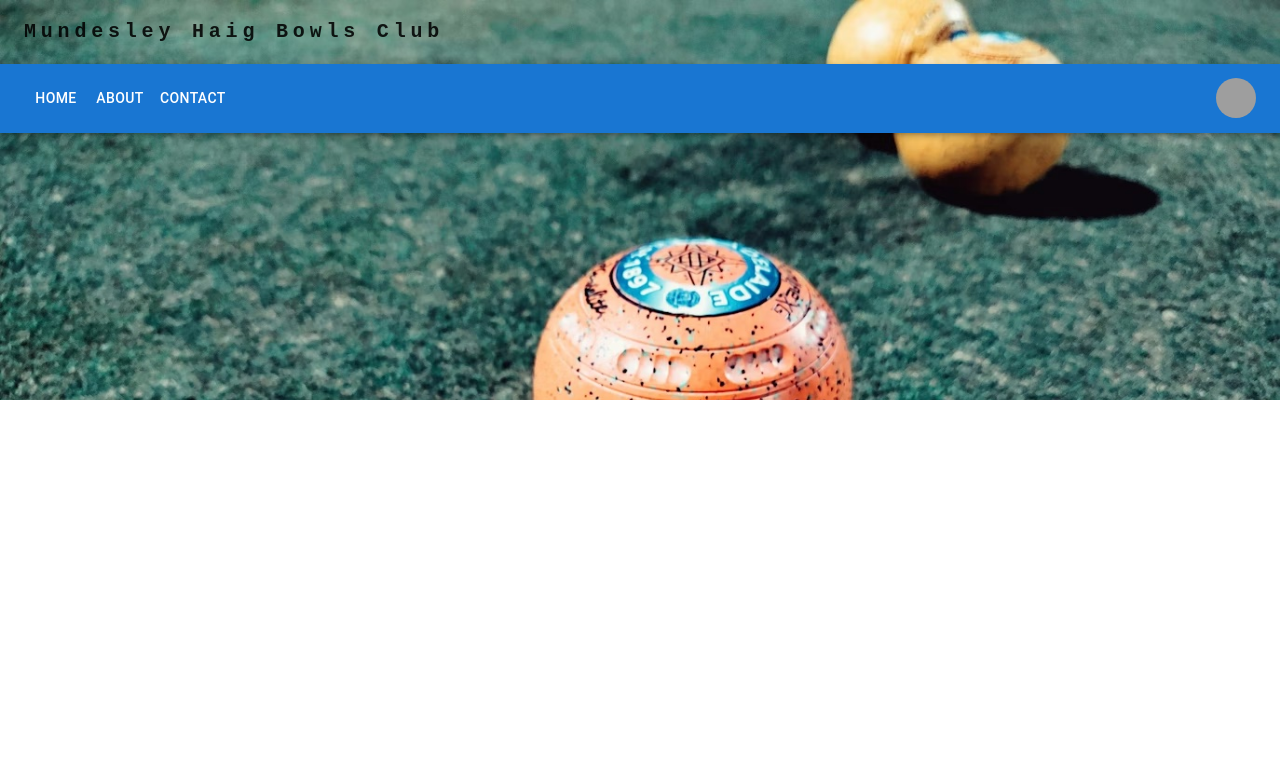
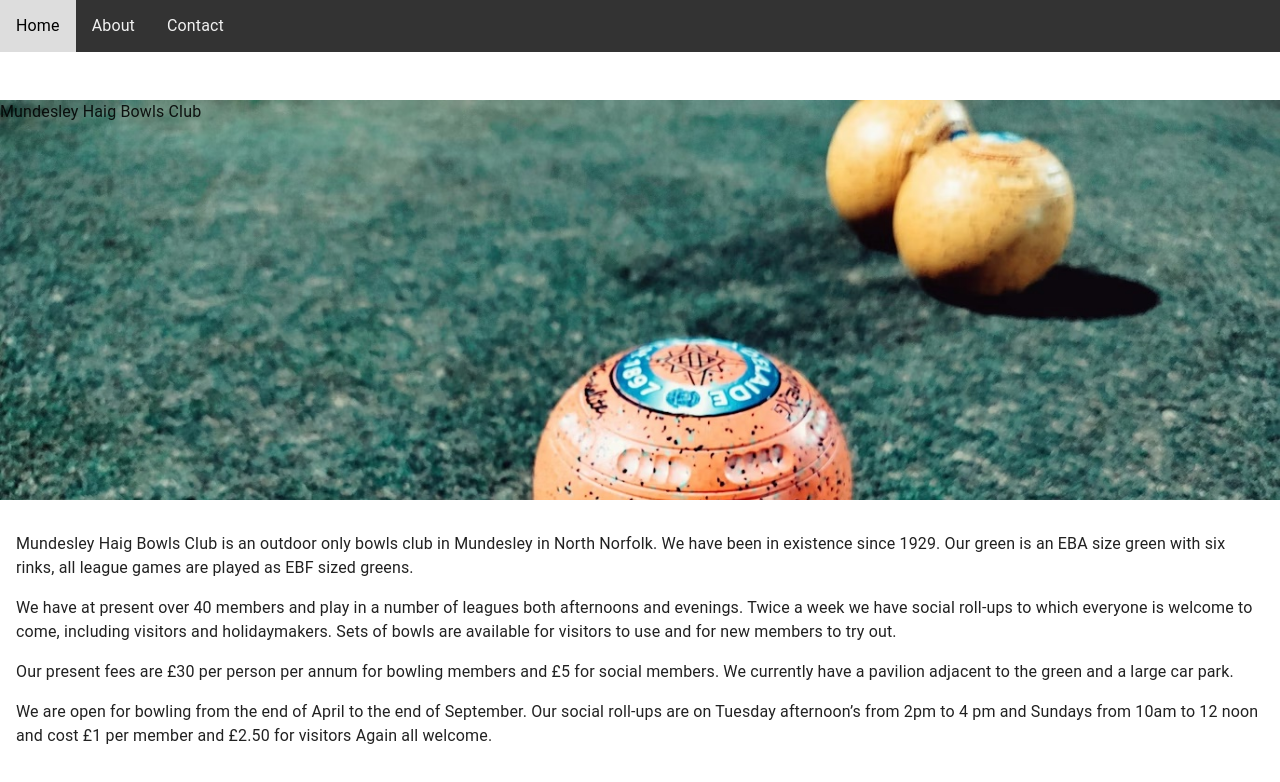
Before and after one commit to tomwinskell/bowls-frontend, a React (Vite) app: page / in a window 1280 px wide. Shown: the top 782 px of the page. Built offline with nearby package versions, Linux system fonts and the light colour scheme; grey boxes are pictures that could not be loaded.

Commit message:
Modified navigation bar to original design, not material MUI

```diff
--- a/src/App.tsx
+++ b/src/App.tsx
@@ -1,11 +1,13 @@
 import { CssBaseline } from '@mui/material';
 import Header from './assets/layouts/Header';
+import Body from './assets/layouts/Body';
 
 function App() {
   return (
     <>
       <CssBaseline />
       <Header />
+      <Body />
     </>
   );
 }
--- /dev/null
+++ b/src/assets/components/Content.tsx
@@ -0,0 +1,8 @@
+import React from 'react';
+
+interface ContentProps {
+  children: React.ReactNode;
+}
+export default function Content({ children }: ContentProps) {
+  return <div>{children}</div>;
+}
--- a/src/assets/components/FullWidthImage.tsx
+++ b/src/assets/components/FullWidthImage.tsx
@@ -7,7 +7,6 @@ export default function FullWidthImage({
   content: React.ReactNode;
 }) {
   return (
-    <>
     <Box
       sx={{
         backgroundImage: `url(${image})`,
@@ -17,6 +16,5 @@ export default function FullWidthImage({
     >
       {content}
     </Box>
-    </>
   );
 }
--- a/src/assets/components/Heading.tsx
+++ b/src/assets/components/Heading.tsx
@@ -1,29 +1,3 @@
-import Typography from '@mui/material/Typography';
-import { Container, Toolbar } from '@mui/material';
-
-function Heading() {
-  return (
-      <Container maxWidth="xl">
-        <Toolbar disableGutters>
-          <Typography
-            variant="h6"
-            noWrap
-            component="a"
-            href="#app-bar-with-responsive-menu"
-            sx={{
-              mr: 2,
-              display: { xs: 'none', md: 'flex' },
-              fontFamily: 'monospace',
-              fontWeight: 700,
-              letterSpacing: '.3rem',
-              color: 'inherit',
-              textDecoration: 'none',
-            }}
-          >
-            Mundesley Haig Bowls Club
-          </Typography>
-        </Toolbar>
-      </Container>
-  );
+export default function Heading() {
+  return <>Mundesley Haig Bowls Club</>;
 }
-export default Heading;
--- a/src/assets/components/Navigation.tsx
+++ b/src/assets/components/Navigation.tsx
@@ -1,146 +1,37 @@
-import * as React from 'react';
-import AppBar from '@mui/material/AppBar';
-import Box from '@mui/material/Box';
-import Toolbar from '@mui/material/Toolbar';
-import IconButton from '@mui/material/IconButton';
-import Typography from '@mui/material/Typography';
-import Menu from '@mui/material/Menu';
-import MenuIcon from '@mui/icons-material/Menu';
-import Container from '@mui/material/Container';
-import Avatar from '@mui/material/Avatar';
-import Button from '@mui/material/Button';
-import Tooltip from '@mui/material/Tooltip';
-import MenuItem from '@mui/material/MenuItem';
+/** @jsxImportSource @emotion/react */
+import { css } from '@emotion/react';
 
 const pages = ['Home', 'About', 'Contact'];
-const settings = ['Profile', 'Account', 'Dashboard', 'Logout'];
 
-function ResponsiveAppBar() {
-  const [anchorElNav, setAnchorElNav] = React.useState<null | HTMLElement>(
-    null
-  );
-  const [anchorElUser, setAnchorElUser] = React.useState<null | HTMLElement>(
-    null
-  );
+const navbar = css({
+  overflow: 'hidden',
+  backgroundColor: '#333',
+  position: 'fixed',
+  top: '0',
+  width: '100vw',
+});
 
-  const handleOpenNavMenu = (event: React.MouseEvent<HTMLElement>) => {
-    setAnchorElNav(event.currentTarget);
-  };
-  const handleOpenUserMenu = (event: React.MouseEvent<HTMLElement>) => {
-    setAnchorElUser(event.currentTarget);
-  };
+const navbarLink = css({
+  float: 'left',
+  display: 'block',
+  color: '#f2f2f2',
+  textAlign: 'center',
+  padding: '14px 16px',
+  textDecoration: 'none',
+  '&:hover': {
+    background: '#ddd',
+    color: 'black',
+  },
+});
 
-  const handleCloseNavMenu = () => {
-    setAnchorElNav(null);
-  };
-
-  const handleCloseUserMenu = () => {
-    setAnchorElUser(null);
-  };
-
+export default function Navigation() {
   return (
-    <AppBar position="static">
-      <Container maxWidth="xl">
-        <Toolbar disableGutters>
-
-          <Box sx={{ flexGrow: 1, display: { xs: 'flex', md: 'none' } }}>
-            <IconButton
-              size="large"
-              aria-label="account of current user"
-              aria-controls="menu-appbar"
-              aria-haspopup="true"
-              onClick={handleOpenNavMenu}
-              color="inherit"
-            >
-              <MenuIcon />
-            </IconButton>
-            <Menu
-              id="menu-appbar"
-              anchorEl={anchorElNav}
-              anchorOrigin={{
-                vertical: 'bottom',
-                horizontal: 'left',
-              }}
-              keepMounted
-              transformOrigin={{
-                vertical: 'top',
-                horizontal: 'left',
-              }}
-              open={Boolean(anchorElNav)}
-              onClose={handleCloseNavMenu}
-              sx={{ display: { xs: 'block', md: 'none' } }}
-            >
-              {pages.map((page) => (
-                <MenuItem key={page} onClick={handleCloseNavMenu}>
-                  <Typography sx={{ textAlign: 'center' }}>{page}</Typography>
-                </MenuItem>
-              ))}
-            </Menu>
-          </Box>
-
-          <Typography
-            variant="h5"
-            noWrap
-            component="a"
-            href="#app-bar-with-responsive-menu"
-            sx={{
-              mr: 2,
-              display: { xs: 'flex', md: 'none' },
-              flexGrow: 1,
-              fontFamily: 'monospace',
-              fontWeight: 700,
-              letterSpacing: '.3rem',
-              color: 'inherit',
-              textDecoration: 'none',
-            }}
-          >
-            Bowls Club
-          </Typography>
-          <Box sx={{ flexGrow: 1, display: { xs: 'none', md: 'flex' } }}>
-            {pages.map((page) => (
-              <Button
-                key={page}
-                onClick={handleCloseNavMenu}
-                sx={{ my: 2, color: 'white', display: 'block' }}
-              >
-                {page}
-              </Button>
-            ))}
-          </Box>
-          <Box sx={{ flexGrow: 0 }}>
-            <Tooltip title="Open settings">
-              <IconButton onClick={handleOpenUserMenu} sx={{ p: 0 }}>
-                <Avatar alt="Remy Sharp" src="/static/images/avatar/2.jpg" />
-              </IconButton>
-            </Tooltip>
-            <Menu
-              sx={{ mt: '45px' }}
-              id="menu-appbar"
-              anchorEl={anchorElUser}
-              anchorOrigin={{
-                vertical: 'top',
-                horizontal: 'right',
-              }}
-              keepMounted
-              transformOrigin={{
-                vertical: 'top',
-                horizontal: 'right',
-              }}
-              open={Boolean(anchorElUser)}
-              onClose={handleCloseUserMenu}
-            >
-              {settings.map((setting) => (
-                <MenuItem key={setting} onClick={handleCloseUserMenu}>
-                  <Typography sx={{ textAlign: 'center' }}>
-                    {setting}
-                  </Typography>
-                </MenuItem>
-              ))}
-            </Menu>
-          </Box>
-        </Toolbar>
-      </Container>
-    </AppBar>
+    <div css={navbar}>
+      {pages.map((page) => (
+        <a key={page} href={page} css={navbarLink}>
+          {page}
+        </a>
+      ))}
+    </div>
   );
 }
-export default ResponsiveAppBar;
--- /dev/null
+++ b/src/assets/layouts/Body.tsx
@@ -0,0 +1,40 @@
+/** @jsxImportSource @emotion/react */
+import { css } from '@emotion/react';
+import Content from '../components/Content';
+
+const divStyle = css({
+  padding: '1rem',
+});
+
+export default function Body() {
+  return (
+    <div css={divStyle}>
+      <Content>
+        <p>
+          Mundesley Haig Bowls Club is an outdoor only bowls club in Mundesley
+          in North Norfolk. We have been in existence since 1929. Our green is
+          an EBA size green with six rinks, all league games are played as EBF
+          sized greens.
+        </p>
+        <p>
+          We have at present over 40 members and play in a number of leagues
+          both afternoons and evenings. Twice a week we have social roll-ups to
+          which everyone is welcome to come, including visitors and
+          holidaymakers. Sets of bowls are available for visitors to use and for
+          new members to try out.
+        </p>
+        <p>
+          Our present fees are £30 per person per annum for bowling members and
+          £5 for social members. We currently have a pavilion adjacent to the
+          green and a large car park.
+        </p>
+        <p>
+          We are open for bowling from the end of April to the end of September.
+          Our social roll-ups are on Tuesday afternoon’s from 2pm to 4 pm and
+          Sundays from 10am to 12 noon and cost £1 per member and £2.50 for
+          visitors Again all welcome.
+        </p>
+      </Content>
+    </div>
+  );
+}
--- a/src/assets/layouts/Header.tsx
+++ b/src/assets/layouts/Header.tsx
@@ -1,16 +1,26 @@
+/** @jsxImportSource @emotion/react */
 import Heading from '../components/Heading';
 import Navigation from '../components/Navigation';
 import FullWidthImage from '../components/FullWidthImage';
+import { css } from '@emotion/react';
+
+const container = css({
+  marginTop: '100px',
+});
 
 export default function Header() {
   return (
+    <>
+      <Navigation />
+      <div css={container}>
         <FullWidthImage
           content={
             <>
               <Heading />
-          <Navigation />
             </>
           }
         ></FullWidthImage>
+      </div>
+    </>
   );
 }
```
Lines whose indentation alone changed are shown as unchanged.
